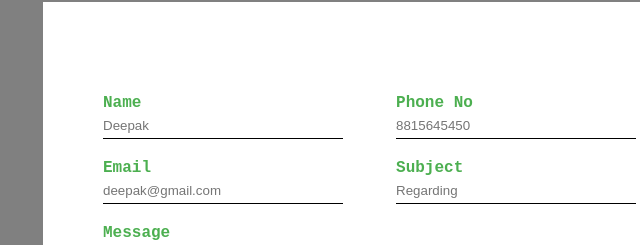
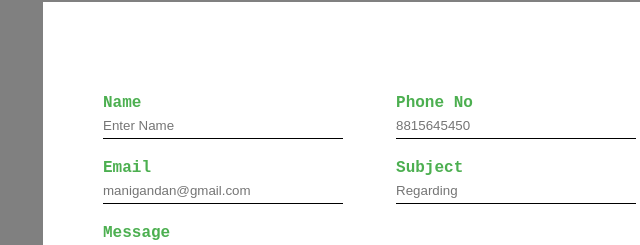
Before and after one commit to manigandan2309/Shopping-Site, a plain HTML site: page contact.html in a window 1280 px wide. Shown: the part 139-384 px from the top of the page, 53-693 px from the left. Drawn offline with Linux system fonts and the light colour scheme.

Commit message:
Update contact.html

```diff
--- a/contact.html
+++ b/contact.html
@@ -19,7 +19,7 @@ function myFunction() {
        <div class="input-row">
         <div class="input-group">
          <label>Name</label>
-         <input type="text" placeholder="Deepak" required>
+         <input type="text" placeholder="Enter Name" required>
        </div>
 <div class="input-group">
          <label>Phone No</label>
@@ -29,7 +29,7 @@ function myFunction() {
 <div class="input-row">
         <div class="input-group">
          <label>Email</label>
-         <input type="email"placeholder="deepak@gmail.com" required>
+         <input type="email"placeholder="manigandan@gmail.com" required>
        </div>
 <div class="input-group">
          <label>Subject</label>
```
